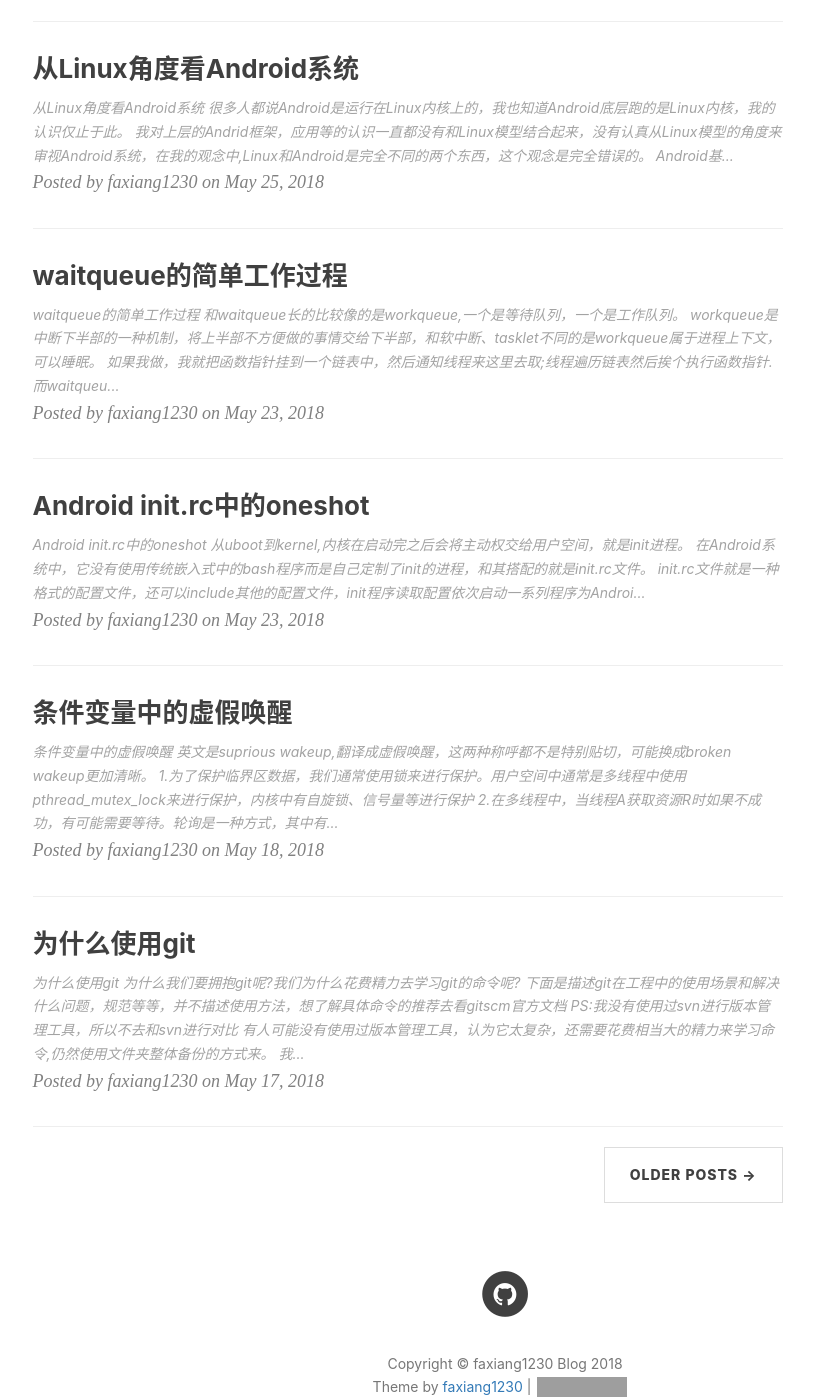
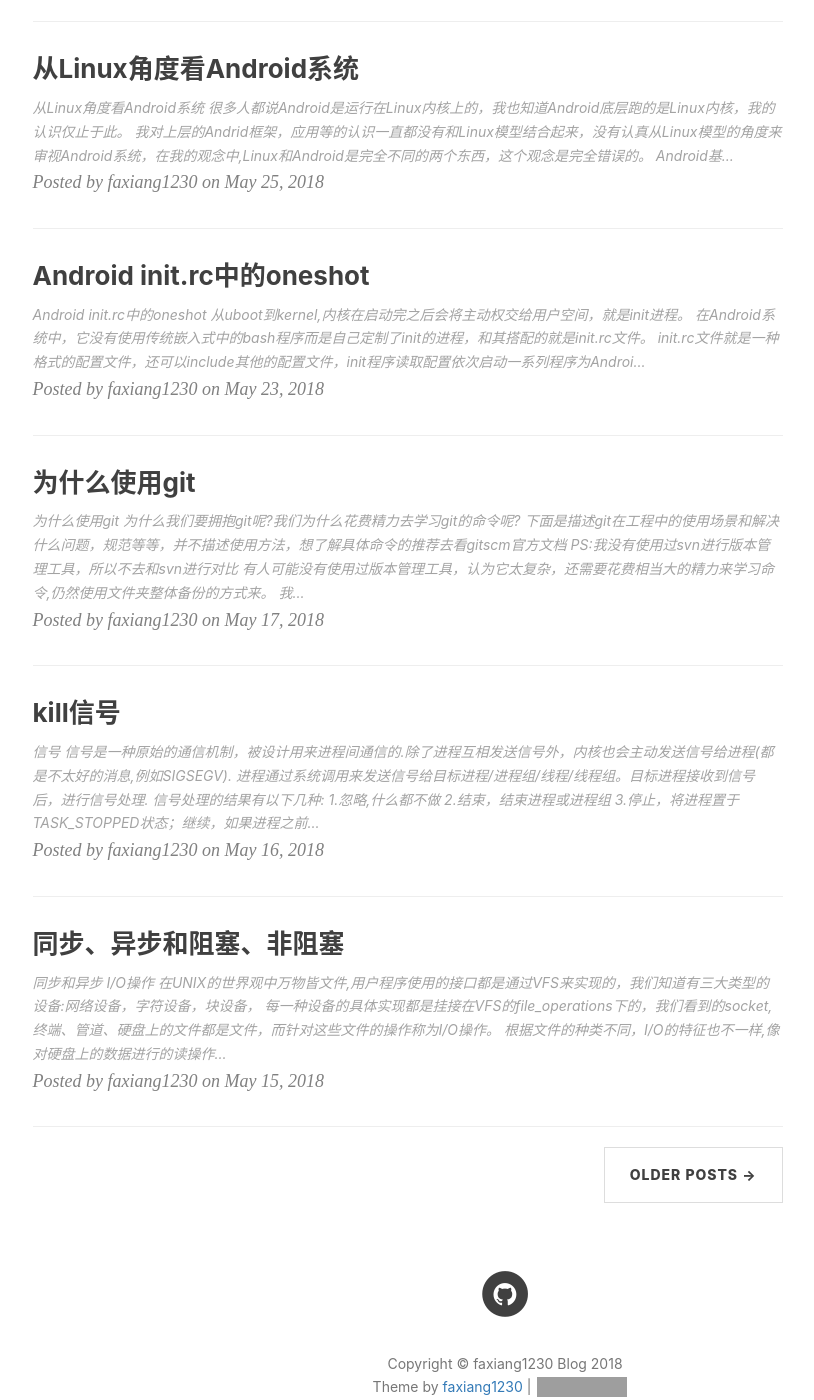
Before and after one commit to faxiang1230/faxiang1230.github.io, a Jekyll site: the page built from index.html, in a window 1280 px wide and 1400 px high, scrolled down 1362 px. Shown: the whole window, without its empty margins (135-949 px from the left). Built offline with Jekyll 4.4.1, drawn with Linux system fonts in a browser that asks for light colours; nearby versions of some CDN libraries; the list of posts is cut into pages by our own code; comment, search, counter and statistics services are not loaded; some of the changed lines change nothing that is shown; grey boxes are pictures that could not be loaded.

Commit message:
move to unfinished to _draft diretory

```diff
--- a/_posts/2018-05-18-suprious_wakeup.markdown
+++ b/_draft/2018-05-18-suprious_wakeup.markdown
@@ -12,6 +12,11 @@
 英文是`suprious wakeup`,翻译成`虚假唤醒`，这两种称呼都不是特别贴切，可能换成`broken wakeup`更加清晰。
 1.为了保护临界区数据，我们通常使用锁来进行保护。用户空间中通常是多线程中使用pthread_mutex_lock来进行保护，内核中有自旋锁、信号量等进行保护
 2.在多线程中，当线程A获取资源R时如果不成功，有可能需要等待。轮询是一种方式，其中有两种做法，一种就是死等，另外一种是周期性轮询，每隔一段时间去询问。前者太耗费资源，后者的间隔设置是个问题，太小就会耗费大量cpu资源，间隔太大又会引起延迟。通常我们使用条件变量来进行通知。
+3.当资源只有两个线程在使用的时候，使用锁就完全OK了
+
+|Thread A|Thread B|
+|---|----|
+|
 ## 出现的时机
 
 ## 解决方法
```
Also changed, not shown: _draft/2018-05-24-waitqueue.md (renamed from _posts/2018-05-24-waitqueue.md).
